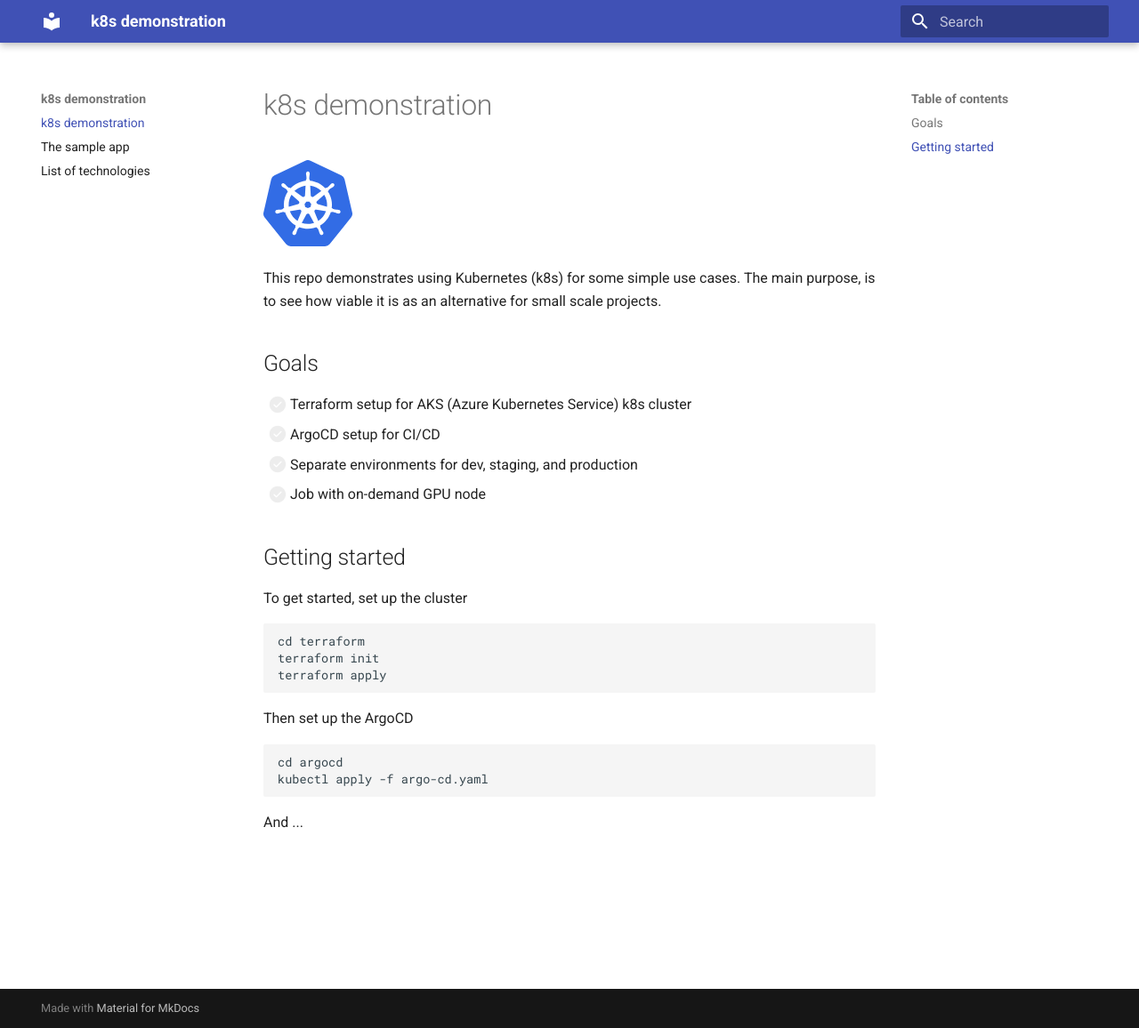
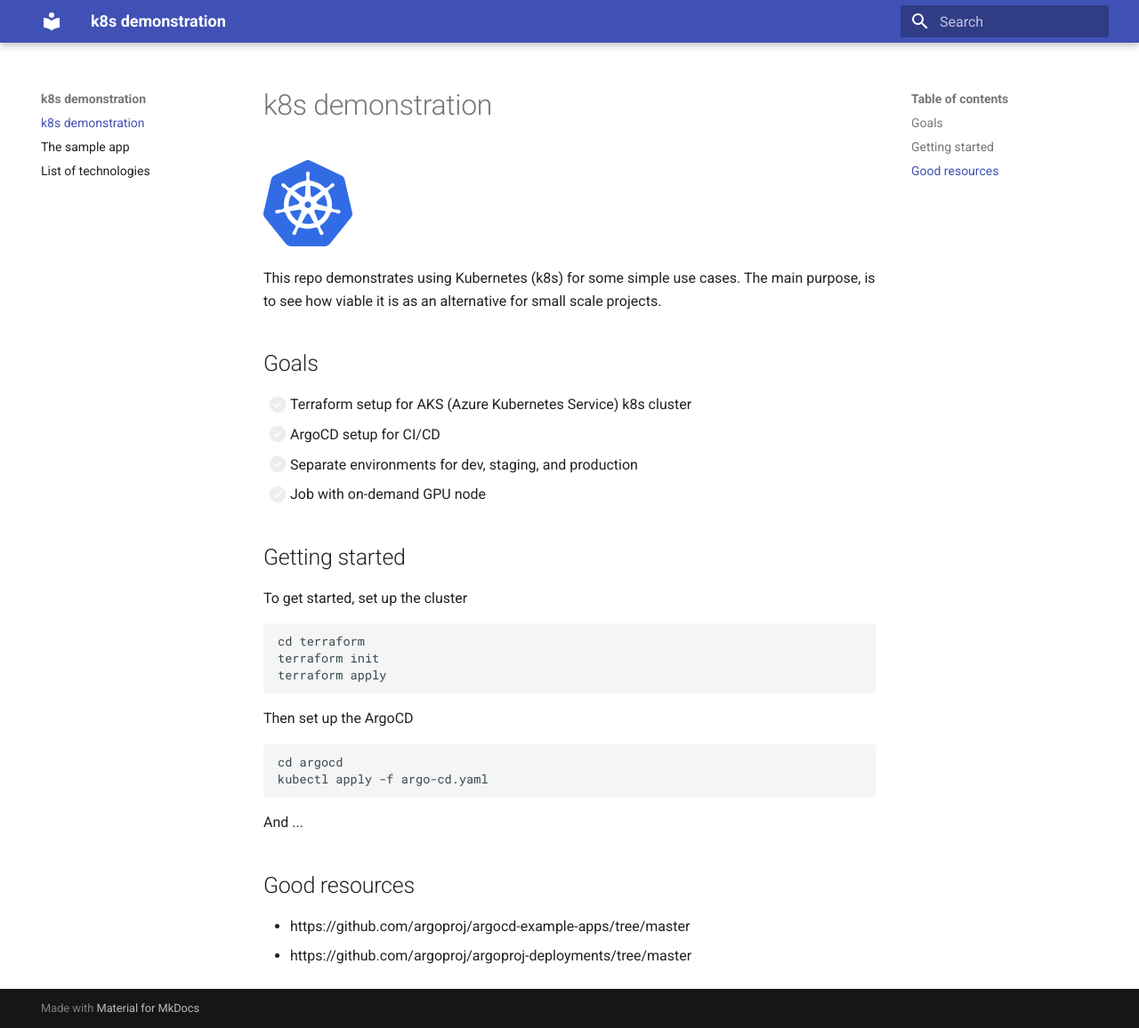
Before and after one commit to Northo/k8s-webserver-with-inference-job-demo, an MkDocs documentation site: the page built from docs/index.md, in a window 1280 px wide and 1156 px high. Shown: the whole window at 89% size. Built offline with MkDocs 1.6.1 and Material for MkDocs 9.7.7, drawn with Linux system fonts in a browser that asks for light colours.

Commit message:
📝 Add good resources section in index.md

````diff
--- a/docs/index.md
+++ b/docs/index.md
@@ -30,3 +30,9 @@
 ```
 
 And ...
+
+
+## Good resources
+
+- https://github.com/argoproj/argocd-example-apps/tree/master
+- https://github.com/argoproj/argoproj-deployments/tree/master
````
